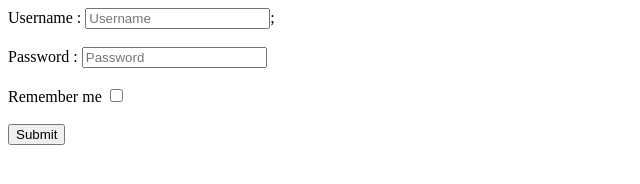
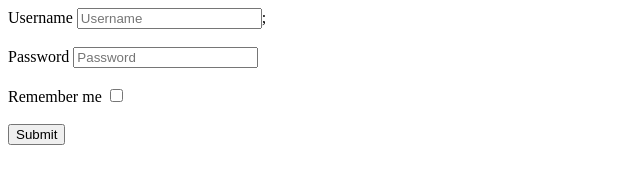
Before and after one commit to acciojob/remember-me-login-form-imranshaikh9930, a website: page main.html in a window 1280 px wide. Shown: the full height of the page, 0-640 px from the left. Drawn offline with Linux system fonts and the light colour scheme.

Commit message:
created a submission

```diff
--- a/main.html
+++ b/main.html
@@ -10,9 +10,9 @@
 
 	 <form action="">
 
-		 <label for="username">Username :</label>
+		 <label for="username">Username</label>
         <input type="text" id="username" placeholder="Username">; <br/><br/>
-        <label for="password">Password :</label>
+        <label for="password">Password</label>
 		 <input type="password" id="password" placeholder="Password"><br/><br/>
 		  <label for="checkbox">Remember me</label>
 	    <input type="checkbox" id="checkbox"><br/><br/>
```
